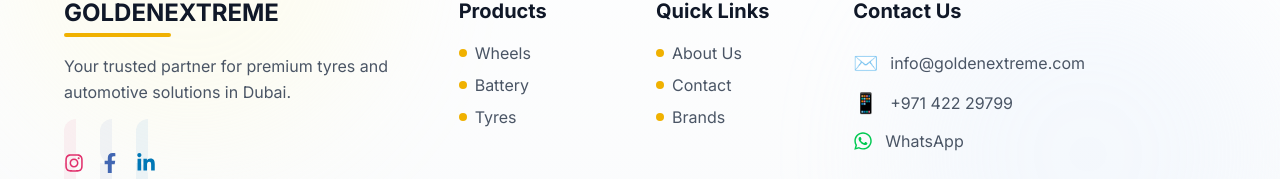
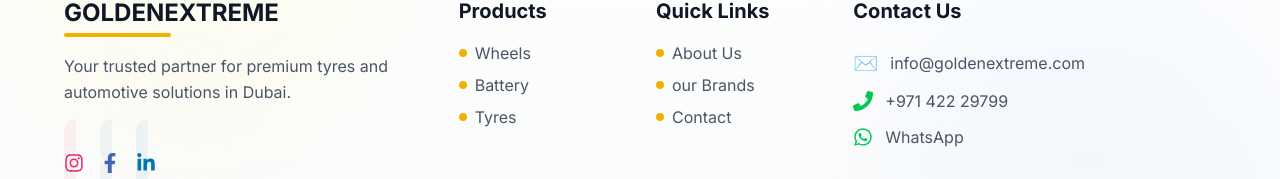
Before and after one commit to souravsouru7/tyres, a Next.js app: page / in a window 1280 px wide. Shown: the part 5155-5334 px from the top of the page. Built offline with nearby package versions, Linux system fonts and the light colour scheme; no server answers.

Commit message:
efeefefefwivbwreivb

```diff
--- a/app/components/Footer.jsx
+++ b/app/components/Footer.jsx
@@ -2,7 +2,7 @@
 
 import React from 'react';
 import Link from 'next/link';
-import { FaInstagram, FaFacebookF, FaLinkedinIn, FaTruck, FaHeadset, FaShieldAlt, FaWhatsapp } from 'react-icons/fa';
+import { FaInstagram, FaFacebookF, FaLinkedinIn, FaTruck, FaHeadset, FaShieldAlt, FaWhatsapp, FaPhone } from 'react-icons/fa';
 import { motion } from 'framer-motion';
 
 const Footer = () => {
@@ -41,10 +41,10 @@
       isEmoji: true
     },
     {
-      icon: '📱',
+      icon: FaPhone,
       text: '+971 422 29799',
       href: 'tel:+97142229799',
-      isEmoji: true
+      isEmoji: false
     },
     {
       icon: FaWhatsapp,
@@ -162,8 +162,8 @@
                 </div>
                 {[
                   { name: 'About Us', path: '/about-us' },
-                  { name: 'Contact', path: '/contact' },
-                  { name: 'Brands', path: '/brands' }
+                  { name: 'our Brands', path: '/ our-brands' },
+                  { name: 'Contact', path: '/ConductUs' },
                 ].map((link, index) => (
                   <motion.div
                     key={index}
```
